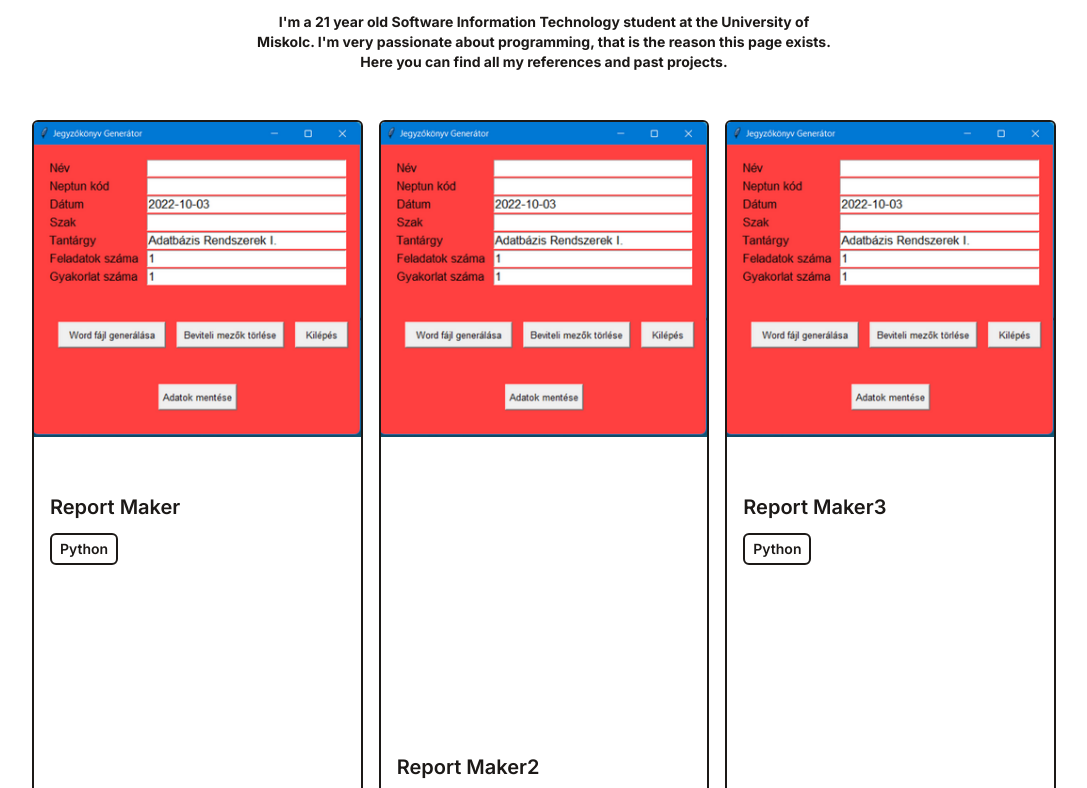
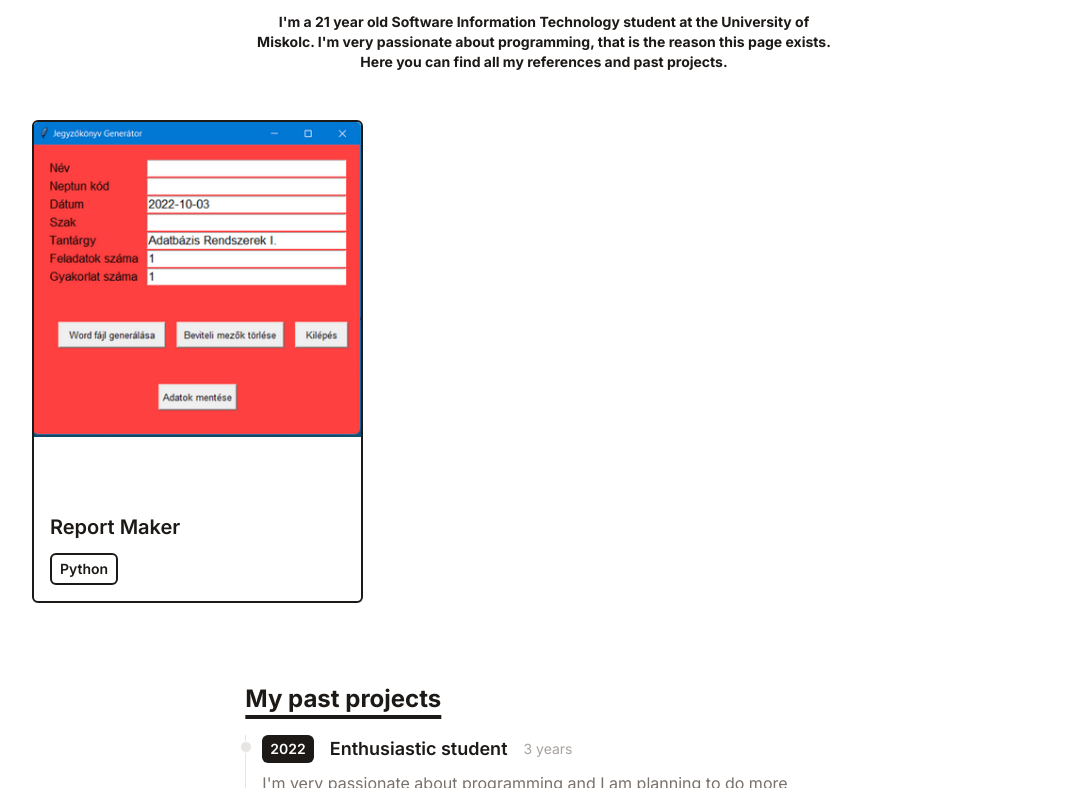
Before and after one commit to MinimalistPeach/portfolio, a React (Vite) app in the folder portfolio/: page / in a window 1280 px wide. Shown: the part 192-980 px from the top of the page, without its empty margins (96-1183 px from the left). Built offline with nearby package versions, Linux system fonts and the light colour scheme.

Commit message:
blur when hovering over cards and adding description to the items

```diff
--- a/portfolio/src/components/PortfolioItem.jsx
+++ b/portfolio/src/components/PortfolioItem.jsx
@@ -12,7 +12,7 @@ function PortfolioItem({ title, imgUrl, stack, link, desc }) {
          <img
             src={imgUrl}
             alt={title}
-            className="transition ease-in-out delay-100 duration-300 w-full h-76 md:h-86 object-cover cursor-pointer blur-none group-hover:blur-sm"
+            className="transition ease-in-out delay-100 duration-300 w-full h-76 md:h-86 object-cover cursor-pointer blur-none group-hover:blur-xs"
          />
          <p class="transition ease-in-out delay-100 duration-300 text-center text-xs md:text-sm dark:text-white opacity-0 group-hover:opacity-100 duration-100 text-black font-semibold">
             {desc}</p>
--- a/portfolio/src/data/portfolio.js
+++ b/portfolio/src/data/portfolio.js
@@ -4,21 +4,7 @@ export default [
       imgUrl: '/assets/ReportMaker.png',
       stack: ['Python'],
       link: 'https://minimalistpeach.itch.io/jegyzokonyv-generator',
-      desc: 'This is a simple program, which can generate .docx samples for your reports.'
-   },
-   {
-      title: 'Report Maker2',
-      imgUrl: '/assets/ReportMaker.png',
-      stack: ['Python'],
-      link: 'https://minimalistpeach.itch.io/jegyzokonyv-generator',
-      desc: 'Lorem ipsum dolor sit amet, consectetur adipiscing elit. Pellentesque dignissim, ipsum at accumsan commodo, augue orci condimentum lorem, sit amet bibendum quam lorem non ante. Nulla sodales mi ac mauris vehicula posuere. Fusce cursus libero quis accumsan lobortis. Vestibulum pellentesque varius enim, a malesuada tellus mollis nec. Nam sodales nunc est, sit amet aliquet est vehicula id. Mauris dui nibh, rutrum efficitur urna gravida, mattis lacinia arcu. Sed et hendrerit lectus. Suspendisse ultrices tortor sit amet lobortis scelerisque. Etiam ligula sem, vulputate in enim at, ultricies porttitor nulla. Curabitur ut tellus nulla. Donec porta molestie mauris eu iaculis. Quisque quis.'
-   },
-   {
-      title: 'Report Maker3',
-      imgUrl: '/assets/ReportMaker.png',
-      stack: ['Python'],
-      link: 'https://minimalistpeach.itch.io/jegyzokonyv-generator',
-      desc: 'This is a simple program, which can generate .docx samples for your reports.'
+      desc: 'This is a simple program, which can generate .docx samples for your reports. It can also store the data in .csv format.'
    },
 
 ]
--- a/portfolio/tailwind.config.cjs
+++ b/portfolio/tailwind.config.cjs
@@ -6,6 +6,9 @@ module.exports = {
 			fontFamily: {
 				inter: ['inter', 'serif'],
 			},
+			blur: {
+				xs: '1.5px'
+			},
 		},
 	},
 	plugins: [],
```
